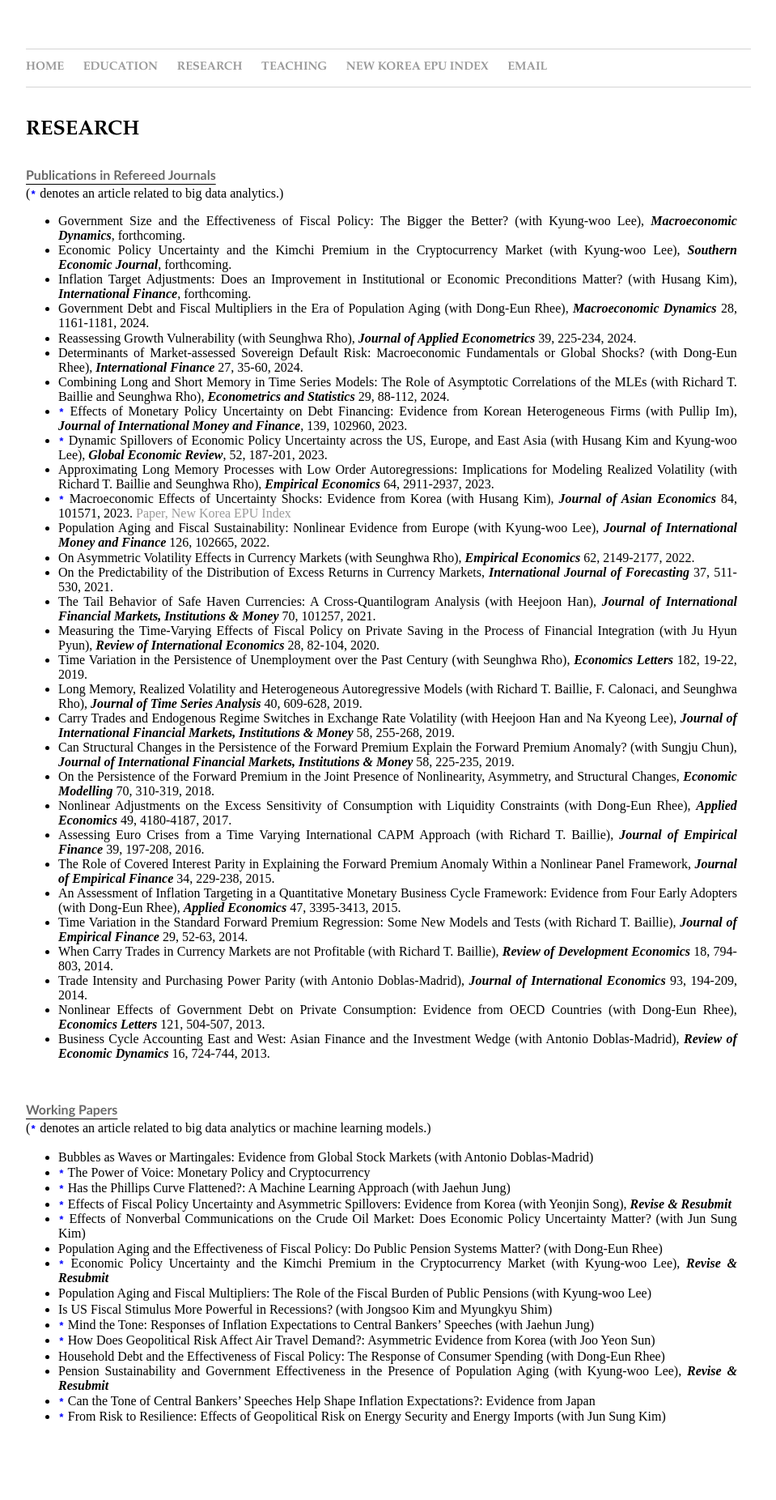
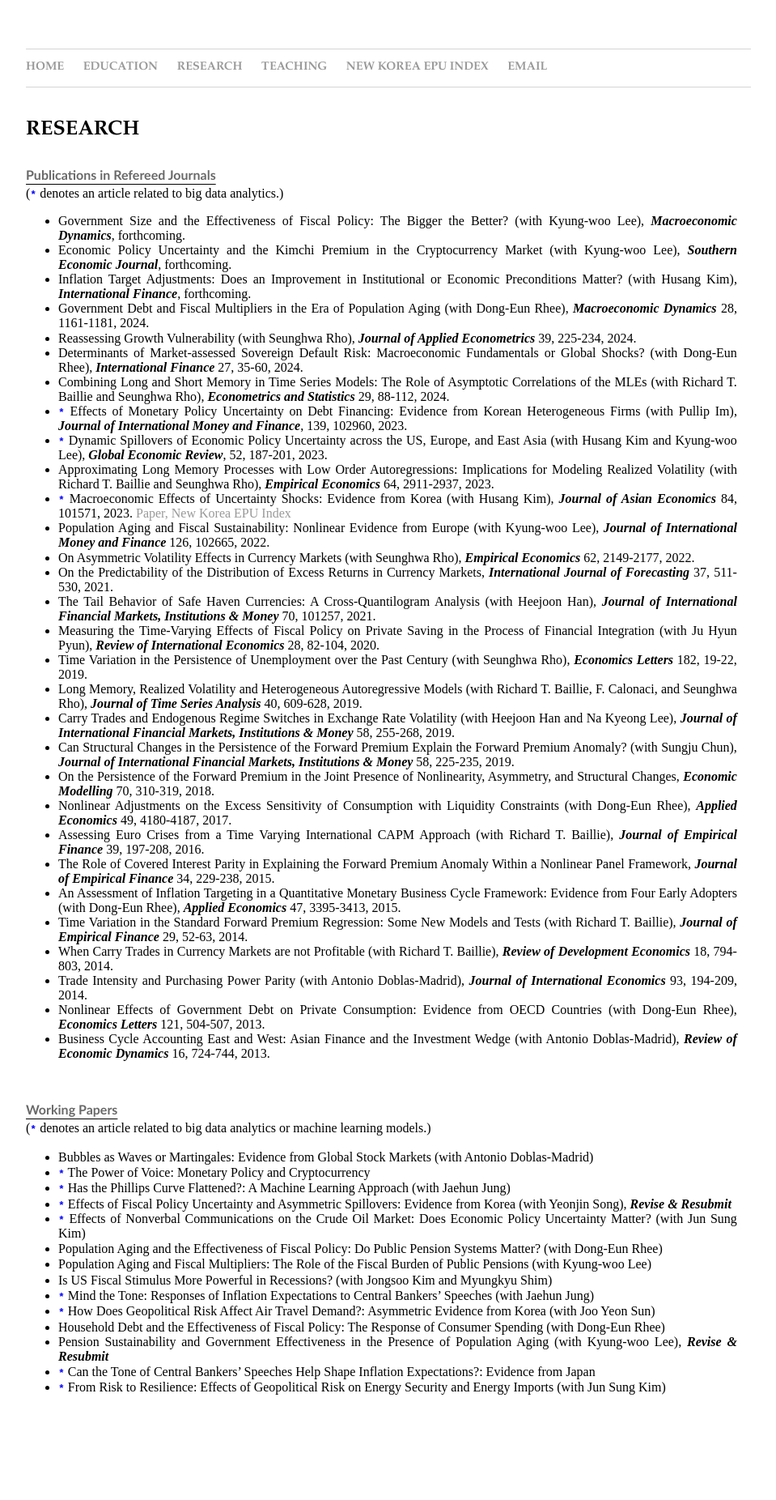
Before and after one commit to dooyeoncho/dooyeoncho.github.io, a Jekyll site: the page built from pages/research.html, in a window 1280 px wide. Shown: the whole page at 81% size, without its empty margins (160-1119 px from the left). Built offline with Jekyll 4.4.1, drawn with Linux system fonts in a browser that asks for light colours; after the commit the page ends 1816 px from its top, so only the background shows below that.

Commit message:
Update research.html

```diff
--- a/pages/research.html
+++ b/pages/research.html
@@ -66,7 +66,6 @@ span {
 		<span><li><code style="color : blue"><b>*</b></code> Effects of Fiscal Policy Uncertainty and Asymmetric Spillovers: Evidence from Korea (with Yeonjin Song), <em property="italic"><b>Revise & Resubmit</b></em></li></span>
 		<span><li><code style="color : blue"><b>*</b></code> Effects of Nonverbal Communications on the Crude Oil Market: Does Economic Policy Uncertainty Matter? (with Jun Sung Kim)</li></span>
 		<span><li>Population Aging and the Effectiveness of Fiscal Policy: Do Public Pension Systems Matter? (with Dong-Eun Rhee)</li></span>
-		<span><li><code style="color : blue"><b>*</b></code> Economic Policy Uncertainty and the Kimchi Premium in the Cryptocurrency Market (with Kyung-woo Lee), <em property="italic"><b>Revise & Resubmit</b></em></li></span>
 		<span><li>Population Aging and Fiscal Multipliers: The Role of the Fiscal Burden of Public Pensions (with Kyung-woo Lee)</li></span>
 		<span><li>Is US Fiscal Stimulus More Powerful in Recessions? (with Jongsoo Kim and Myungkyu Shim)</li></span>
 		<span><li><code style="color : blue"><b>*</b></code> Mind the Tone: Responses of Inflation Expectations to Central Bankers’ Speeches (with Jaehun Jung)</li></span>
```
